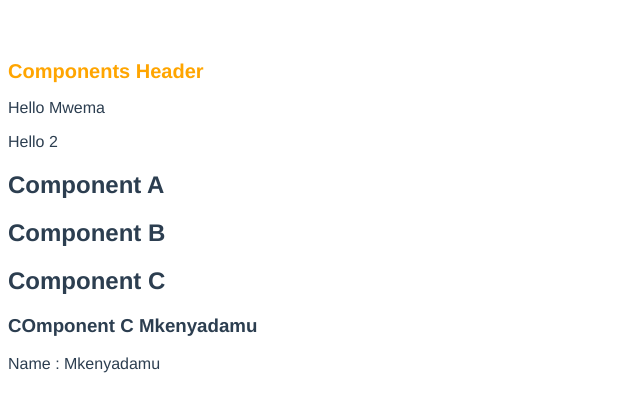
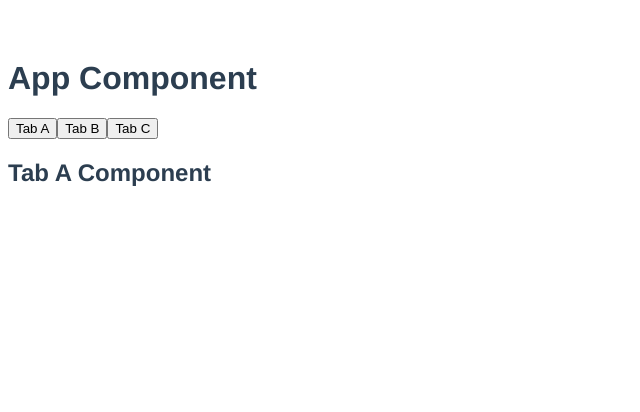
Before and after one commit to DerrickMbugua/vue-refresher, a Vue app: page / in a window 1280 px wide. Shown: the top 412 px of the page, without its empty margins (0-640 px from the left). Built offline with nearby package versions, Linux system fonts and the light colour scheme.

Commit message:
feat: dynamic components

```diff
--- a/src/App.vue
+++ b/src/App.vue
@@ -1,35 +1,42 @@
 <template>
-  <Header id="my-id" name="Mwema" :age="2" />
-  <!-- <Greet :message="name" />
-  <Greet message="D" :likes="10"/>
-  <Greet message="DM" :isShow="isShow"/> -->
-<ComponentA />
-<p>Name : {{ channel }}</p>
+  <div>
+    <h1>App Component</h1>
+  </div>
+  <div style="display: block;">
+    <button @click="activeTab = 'TabA'">Tab A</button>
+    <button @click="activeTab = 'TabB'">Tab B</button>
+    <button @click="activeTab = 'TabC'">Tab C</button>
+  </div>
+  <!-- <div>
+    <TabA v-if="activeTab === 'TabA'"/>
+    <TabB v-if="activeTab === 'TabB'"/>
+    <TabC v-if="activeTab === 'TabC'"/>
+  </div> -->
+  <component :is="activeTab" />
 </template>
 
 <script>
-import Header from "./components/Header.vue";
-import Greet from './components/Greet.vue';
-import ComponentA from "./components/ComponentA.vue";
+import TabA from "./components/TabA.vue";
+import TabB from "./components/TabB.vue";
+import TabC from "./components/TabC.vue";
 
 export default {
   name: "App",
   components: {
-    Header,
-    Greet,
-    ComponentA
+    TabA,
+    TabB,
+    TabC,
   },
   data() {
     return {
-      name: 'Sparta',
-      isShow: true,
-      channel : "Mkenyadamu"
+     activeTab: 'TabA'
     };
   },
   provide() {
-    return{
-      username: this.channel
-    }
+    return {};
+  },
+  methods:{
+
   }
 };
 </script>
@@ -43,28 +50,4 @@ export default {
   color: #2c3e50;
   margin-top: 60px;
 }
-abel {
-  font-weight: bold;
-  display: flex;
-  margin-bottom: 5px;
-}
-input + label {
-  font-weight: bold;
-  display: inline-flex;
-  margin-right: 20px;
-}
-input[type="text"],
-textarea,
-select {
-  display: block;
-  width: 400px;
-  padding: 6px 12px;
-  font-size: 14px;
-  line-height: 1.42857143;
-  color: #555;
-  background-color: #fff;
-  background-image: none;
-  border: 1px solid #ccc;
-  border-radius: 4px;
-}
 </style>
--- a/src/components/ComponentA.vue
+++ /dev/null
@@ -1,17 +0,0 @@
-<template>
-  <div>
-    <h2>Component A</h2>
-    <ComponentB />
-  </div>
-</template>
-<script>
-import ComponentB from "./ComponentB.vue";
-export default {
-  name: "ComponentA",
-  components: {
-    ComponentB,
-  },
-};
-</script>
-<style>
-</style>
--- a/src/components/ComponentB.vue
+++ /dev/null
@@ -1,18 +0,0 @@
-<template>
-  <div>
-    <h2>Component B</h2>
-    <ComponentC />
-  </div>
-</template>
-<script>
-import ComponentC from "./ComponentC.vue";
-
-export default {
-  name: "ComponentB",
-  components: {
-    ComponentC,
-  },
-};
-</script>
-<style>
-</style>
--- a/src/components/ComponentC.vue
+++ /dev/null
@@ -1,15 +0,0 @@
-<template>
-  <div>
-    <h2>Component C</h2>
-    <h3>COmponent C {{ username }}</h3>
-  </div>
-</template>
-<script>
-export default {
-  name: 'ComponentC',
-  inject: ["username"]
-}
-</script>
-<style>
-
-</style>
--- a/src/components/Greet.vue
+++ /dev/null
@@ -1,27 +0,0 @@
-<template>
-  <div>
-    Hello {{ message }} {{ likes }} {{ isShow }}
-  </div>
-</template>
-<script>
-export default {
-  name: 'Greet',
-  data(){
-    return{
-
-    }
-  },
-  props: {
-    message: {
-      type: String,
-      required: true,
-      default: "My Message"
-    },
-    likes: Number,
-    isShow: Boolean
-  }
-}
-</script>
-<style>
-
-</style>
--- a/src/components/Header.vue
+++ /dev/null
@@ -1,28 +0,0 @@
-<template>
-  <div>
-    <h1 :style="headerStyling">Components Header</h1>
-    <p v-bind="$attrs">Hello {{ name }}</p>
-    <p>Hello {{ age }}</p>
-  </div>
-</template>
-<script>
-export default {
-  name: 'Header',
-  data(){
-    return{
-       headerStyling: {
-        color: 'orange',
-        fontSize: '20px'
-       }
-    }
-  },
-  props: {
-    name: String,
-    age: Number,
-  },
-  inheritAttrs: false
-}
-</script>
-<style>
-
-</style>
--- /dev/null
+++ b/src/components/TabA.vue
@@ -0,0 +1,13 @@
+<template>
+  <div>
+    <h2>Tab A Component</h2>
+  </div>
+</template>
+<script>
+export default {
+  name: 'Tab A'
+}
+</script>
+<style scoped>
+
+</style>
--- /dev/null
+++ b/src/components/TabB.vue
@@ -0,0 +1,13 @@
+<template>
+  <div>
+    <h2>Tab B Component</h2>
+  </div>
+</template>
+<script>
+export default {
+  name: 'Tab B'
+}
+</script>
+<style scoped>
+
+</style>
--- /dev/null
+++ b/src/components/TabC.vue
@@ -0,0 +1,13 @@
+<template>
+  <div>
+    <h2>Tab C Component</h2>
+  </div>
+</template>
+<script>
+export default {
+  name: 'Tab C'
+}
+</script>
+<style scoped>
+
+</style>
```
